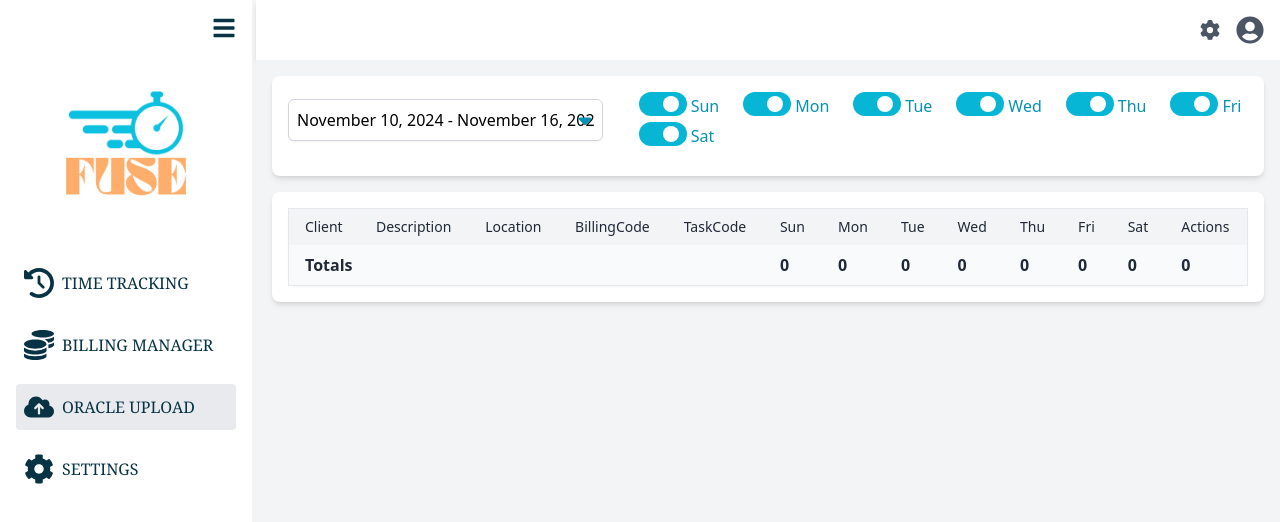
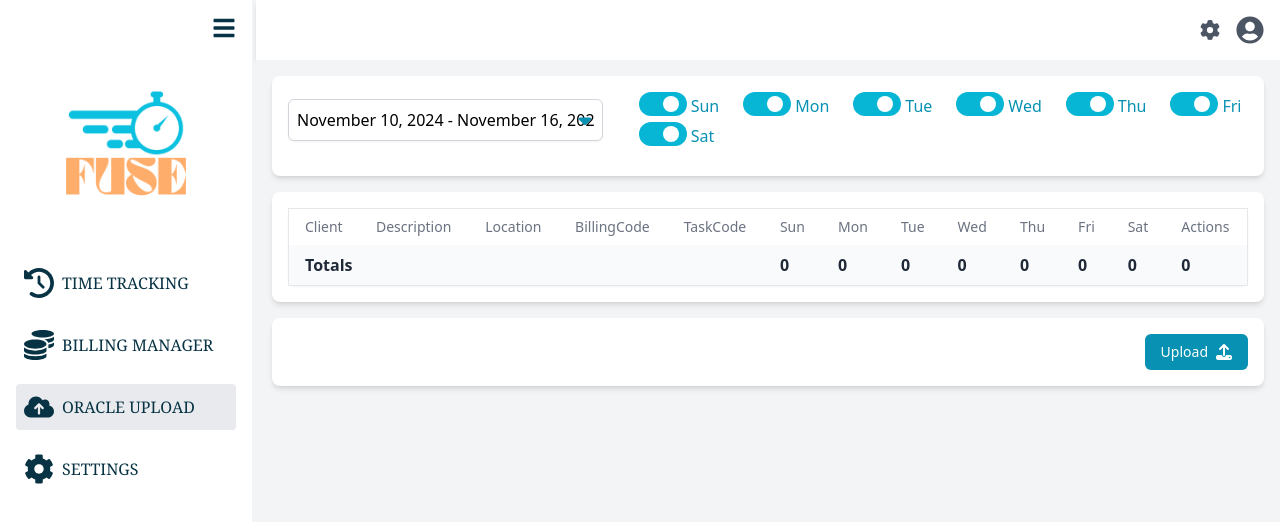
Before and after one commit to jorgekean/timetrackingv2, a React (Vite) app: page /oracleupload in a window 1280 px wide. Shown: the top 522 px of the page. Built offline with nearby package versions, Linux system fonts and the light colour scheme.

Commit message:
refactor oracle upload

```diff
--- a/src/pages/billingmanager/BillingManagerTable.tsx
+++ b/src/pages/billingmanager/BillingManagerTable.tsx
@@ -254,7 +254,8 @@ const BillingManagerTable: React.FC<BillingManagerTableProps> = ({ }) => {
                 (<table {...getTableProps()} className="min-w-full bg-white dark:bg-gray-800 shadow-md rounded-lg overflow-hidden">
                     <thead>
                         {headerGroups.map(headerGroup => (
-                            <tr {...headerGroup.getHeaderGroupProps()} className="bg-white dark:bg-gray-700 text-gray-500 dark:text-gray-300">
+                            <tr {...headerGroup.getHeaderGroupProps()}
+                                className="bg-white dark:bg-gray-700 text-gray-500 dark:text-gray-300">
                                 {headerGroup.headers.map(column => (
                                     <th {...column.getHeaderProps()} className="p-3 text-left">
                                         {column.render('Header')}
--- a/src/pages/oracleupload/Index.tsx
+++ b/src/pages/oracleupload/Index.tsx
@@ -2,6 +2,7 @@ import React from "react";
 import OracleUploadTable from "./OracleUploadTable";
 import OracleUploadContextProvider from "./OracleUploadContext";
 import OracleUploadFilters from "./OracleUploadFilters";
+import OracleUploadFooter from "./OracleUploadFooter";
 
 
 
@@ -17,6 +18,9 @@ const OracleUpload = () => {
                 <div className="bg-white dark:bg-gray-800 p-4 rounded-lg shadow-md">
                     <OracleUploadTable />
                 </div>
+                <div className="bg-white dark:bg-gray-800 p-4 rounded-lg shadow-md">
+                    <OracleUploadFooter />
+                </div>
             </OracleUploadContextProvider>
         </React.Fragment>
     )
--- a/src/pages/oracleupload/OracleUploadContext.tsx
+++ b/src/pages/oracleupload/OracleUploadContext.tsx
@@ -6,6 +6,7 @@ export interface Week {
 }
 
 interface OracleUploadTask {
+    id: string;
     client: string;
     taskDescription: string;
     projectCode: string;
--- /dev/null
+++ b/src/pages/oracleupload/OracleUploadFooter.tsx
@@ -0,0 +1,44 @@
+import React, { useEffect } from "react"
+import { ChevronDown, ToggleLeft, ToggleRight } from "react-feather" // Imported icons from react-feather
+
+import { useOracleUploadContext, Week } from "./OracleUploadContext"
+import { OracleUploadService } from "./OracleUploadService"
+import toast from "react-hot-toast"
+import DexieUtils from "../../utils/dexie-utils"
+import { ErrorModel } from "../../models/ErrorModel"
+import { useGlobalContext } from "../../context/GlobalContext"
+import FuseCombobox from "../../components/shared/forms/FuseCombobox"
+import { TimesheetService } from "../timesheet/TimesheetService"
+import { Switch } from "@headlessui/react"
+import { FaUpload } from "react-icons/fa6"
+
+
+
+interface OracleUploadFooterProps { }
+
+const OracleUploadFooter: React.FC<OracleUploadFooterProps> = () => {
+    // const errorDB = DexieUtils<ErrorModel>({ tableName: "fuse-logs" })
+
+    // const oracleuploadService = OracleUploadService()
+
+
+    const { toUpload } = useOracleUploadContext()
+    // const { modalState, setModalState } = useGlobalContext()
+
+    return (
+        <div className="flex justify-end">
+            <button
+                type="submit"
+                onClick={() => console.log(toUpload)}
+                className="flex items-center justify-center space-x-2 px-4 py-2 text-sm font-medium
+                         text-white
+                        bg-cyan-600 rounded-md hover:bg-cyan-700 focus:outline-none focus:ring-2 focus:ring-cyan-500"
+            >
+                <span>Upload</span>
+                <FaUpload size={16} />
+            </button>
+        </div>
+    )
+}
+
+export default OracleUploadFooter
--- a/src/pages/oracleupload/OracleUploadTable.tsx
+++ b/src/pages/oracleupload/OracleUploadTable.tsx
@@ -2,6 +2,7 @@ import React, { useMemo } from "react";
 import { Trash2 } from "react-feather";
 import { useTable, Column } from "react-table";
 import { useOracleUploadContext } from "./OracleUploadContext";
+import { FaTrash } from "react-icons/fa6";
 
 // interface Task {
 //     Description: string;
@@ -26,10 +27,13 @@ interface OracleUploadTableProps {
 
 const OracleUploadTable: React.FC<OracleUploadTableProps> = () => {
 
-    const { toUpload } = useOracleUploadContext()
+    const { toUpload, setToUpload } = useOracleUploadContext()
 
-    const handleRemove = async () => {
-
+    const handleDelete = async (id: string) => {
+        // Remove the row by index
+        let updatedRow = toUpload.filter((x) => x.id !== id)
+        console.log(updatedRow)
+        setToUpload(updatedRow)
     }
 
     const columns = useMemo(
@@ -46,29 +50,22 @@ const OracleUploadTable: React.FC<OracleUploadTableProps> = () => {
             { Header: "Thu", accessor: "thuHours" },
             { Header: "Fri", accessor: "friHours" },
             { Header: "Sat", accessor: "satHours" },
-            { Header: "Actions", accessor: "id" },
+            {
+                Header: "Actions", accessor: "actions",
+                Cell: ({ row }: any) => (
+                    <div className="flex justify-center">
+                        <button
+                            onClick={() => handleDelete(row.original.id)}
+                            className="text-orange-500 hover:text-orange-700"
+                        >
+                            <FaTrash size={20} />
+                        </button>
+                    </div>
+                ),
+            },
         ],
-        []
+        [toUpload]
     )
-    // const updatedColumns = React.useMemo(
-    //     () => [
-    //         ...columns,
-    //         {
-    //             Header: "Actions",
-    //             id: "actions",
-    //             Cell: ({ row }: { row: any }) => (
-    //                 <button
-    //                     title="Remove"
-    //                     onClick={() => handleRemove(row.index)}
-    //                     className="text-red-500 hover:text-red-700 p-1"
-    //                 >
-    //                     <Trash2 size={16} />
-    //                 </button>
-    //             ),
-    //         },
-    //     ],
-    //     [columns, handleRemove]
-    // );
 
     const { getTableProps, getTableBodyProps, headerGroups, rows, prepareRow } =
         useTable({
@@ -120,8 +117,7 @@ const OracleUploadTable: React.FC<OracleUploadTableProps> = () => {
                         <tr
                             key={key}
                             {...restHeaderGroupProps}
-                            className="bg-gray-100 dark:bg-gray-700 text-gray-800 dark:text-gray-300"
-                        >
+                            className="bg-white dark:bg-gray-700 text-gray-500 dark:text-gray-300">
                             {headerGroup.headers.map((column) => {
                                 const { key: columnKey, ...restColumnProps } = column.getHeaderProps();
                                 return (
@@ -140,12 +136,13 @@ const OracleUploadTable: React.FC<OracleUploadTableProps> = () => {
             </thead>
 
             <tbody {...getTableBodyProps()}>
-                {rows.map((row) => {
-                    prepareRow(row);
+                {rows.map((row, index) => {
+                    prepareRow(row,);
                     return (
                         <tr
                             {...row.getRowProps()}
-                            className="hover:bg-gray-50 dark:hover:bg-gray-600"
+                            className={`${index % 2 === 0 ? 'bg-gray-50 dark:bg-gray-500' : 'bg-white dark:bg-gray-600'}
+                                                               hover:bg-gray-100 dark:hover:bg-gray-400`}
                         >
                             {row.cells.map((cell) => (
                                 <td
--- a/src/pages/timesheet/TimesheetForm.tsx
+++ b/src/pages/timesheet/TimesheetForm.tsx
@@ -158,7 +158,7 @@ const TimesheetForm: React.FC<TimesheetFormProps> = () => {
             newTimesheet.createdDate = new Date()
 
             // set timesheet work location
-            newTimesheet.workLocation = timesheetWorkLocation.id
+            newTimesheet.workLocation = timesheetWorkLocation
 
             if (runningTimesheet) {
                 runningTimesheet.running = false
@@ -200,9 +200,8 @@ const TimesheetForm: React.FC<TimesheetFormProps> = () => {
                 newTimesheet.duration = !newTimesheet.duration
                     ? 0
                     : newTimesheet.duration
-                // alert(newTimesheet.duration)
                 newTimesheet.clientStr = newTimesheet.clientStr ?? clientText
-                newTimesheet.duration = 2000
+                // newTimesheet.duration = 2000
                 const id = await db.add(newTimesheet)
 
                 // set running timesheet state
--- a/src/pages/timesheet/TimesheetService.ts
+++ b/src/pages/timesheet/TimesheetService.ts
@@ -2,6 +2,7 @@ import React from "react"
 import { useGlobalContext } from "../../context/GlobalContext";
 import { TimesheetData } from "../../models/Timesheet"
 import DexieUtils from "../../utils/dexie-utils"
+import { v4 as uuidv4 } from "uuid"
 
 export const TimesheetService = () => {
     const {
@@ -78,6 +79,7 @@ export const TimesheetService = () => {
 
             if (!entry) {
                 entry = {
+                    id: uuidv4(),
                     client: ts.client.client,
                     projectCode: ts.client.projectCode,
                     taskCode: ts.client.taskCode,
```
